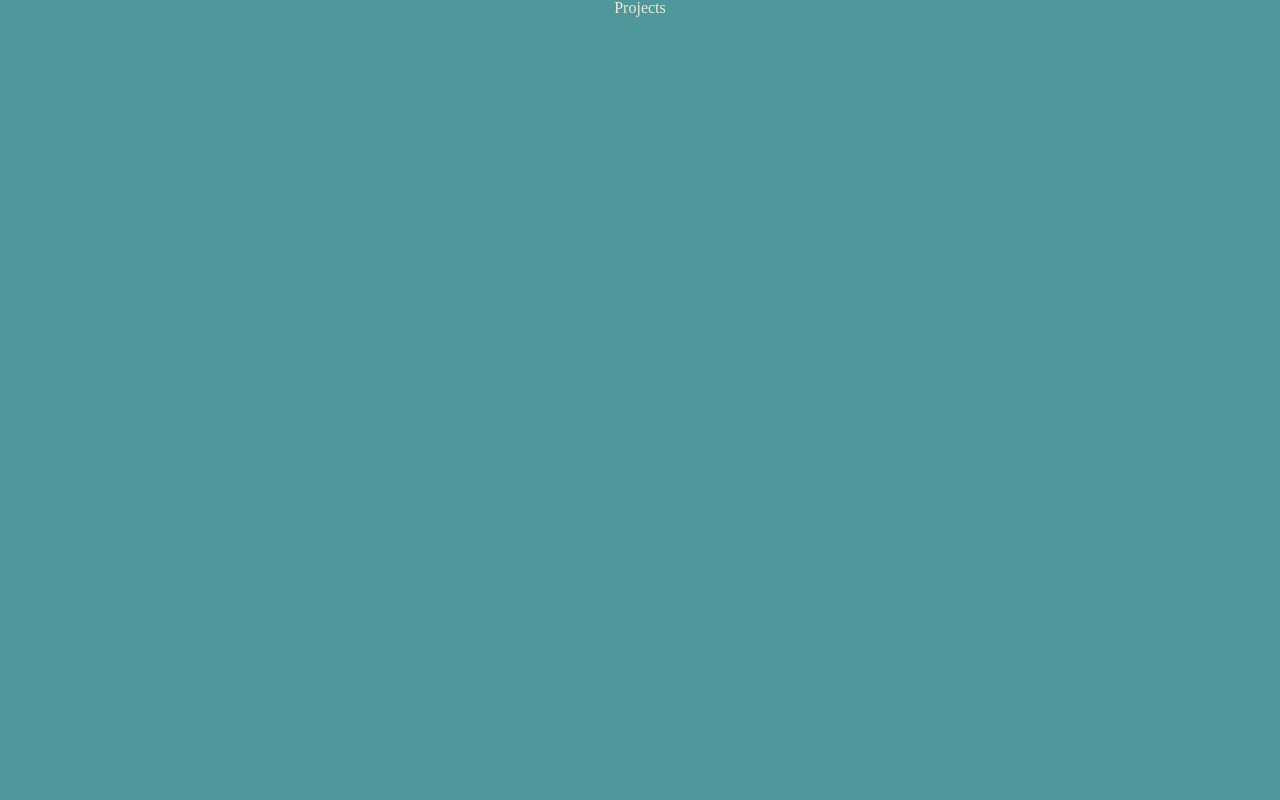
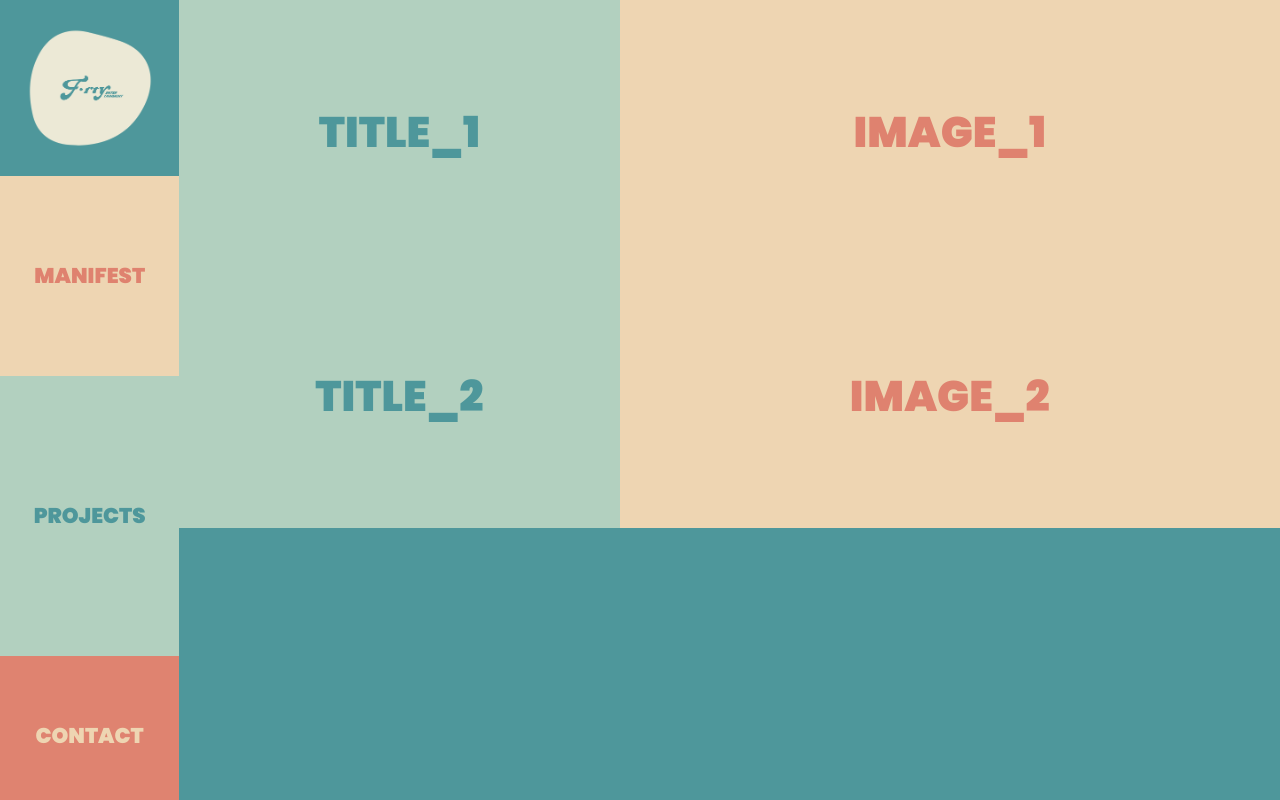
Before and after one commit to gorkaplans/Forty-Entertainment, a React (Create React App) app in the folder forty_web/: page /Projects in a window 1280 px wide. Built offline with nearby package versions, Linux system fonts and the light colour scheme.

Commit message:
starting projects

```diff
--- /dev/null
+++ b/forty_web/src/components/Singelproject/Singelproject.js
@@ -0,0 +1,21 @@
+
+import React from 'react';
+import {Link} from 'react-router-dom';
+import './Singelproject.scss'
+
+
+
+const Singelproject = ({title, image}) => {
+
+
+
+    return (
+       <div className='project-row'>
+          <div className='project-img bold4'>{title}</div>
+          <div className='project-titile bold4'>{image}</div>
+       </div>
+
+    )
+}
+
+export default Singelproject;
--- /dev/null
+++ b/forty_web/src/components/Singelproject/Singelproject.scss
@@ -0,0 +1,27 @@
+@import '../../styles.scss';
+
+
+.project-row{
+    height: 33vh;
+    display: flex;
+
+    .project-img{
+        height: 100%;
+        background-color: $primary2;
+        width: 40%;
+        display: flex;
+        justify-content: center;
+        align-items: center;
+        color: $secondary2;
+    }
+
+    .project-titile{
+        background-color: $primary3;
+        color: $secondary3;
+        width: 60%;
+        height: 100%;
+        display: flex;
+        justify-content: center;
+        align-items: center;
+    }
+}
--- /dev/null
+++ b/forty_web/src/components/Singelproject/index.js
@@ -0,0 +1,2 @@
+import Singelproject from './Singelproject'
+export default Singelproject
--- a/forty_web/src/pages/Projects.js
+++ b/forty_web/src/pages/Projects.js
@@ -1,10 +1,27 @@
+import './Projects.scss'
+
+
+
+import Menu from '../components/Menu';
+import MainLayout from '../components/MainLayout'
+import Singelproject from '../components/Singelproject'
+
 
 const Projects = () => {
 
-    return (
+  const menu = ['MANIFEST', 'PROJECTS', 'CONTACT']
 
-        <h1>Projects</h1>
-      );
+  return (
+    <MainLayout>
+      <div className='projects-container2'>
+        <Menu titles={menu}></Menu>
+        <div className='projects-scroll'>
+          <Singelproject title = 'TITLE_1' image = 'IMAGE_1' ></Singelproject>
+          <Singelproject title = 'TITLE_2' image = 'IMAGE_2' ></Singelproject>
+        </div>
+      </div>
+   </MainLayout>
+    );
     }
 
 export default Projects;
--- /dev/null
+++ b/forty_web/src/pages/Projects.scss
@@ -0,0 +1,14 @@
+@import '../styles.scss';
+
+.projects-container2{
+    display: flex;
+
+    .projects-scroll{
+        display: flex;
+        flex-direction: column;
+        justify-content: center;
+        min-width: 86%;
+        height: auto;
+        background-color: grey;
+    }
+}
```
Also changed, not shown: 1 other file (tests, documents, lock files or other folders).
